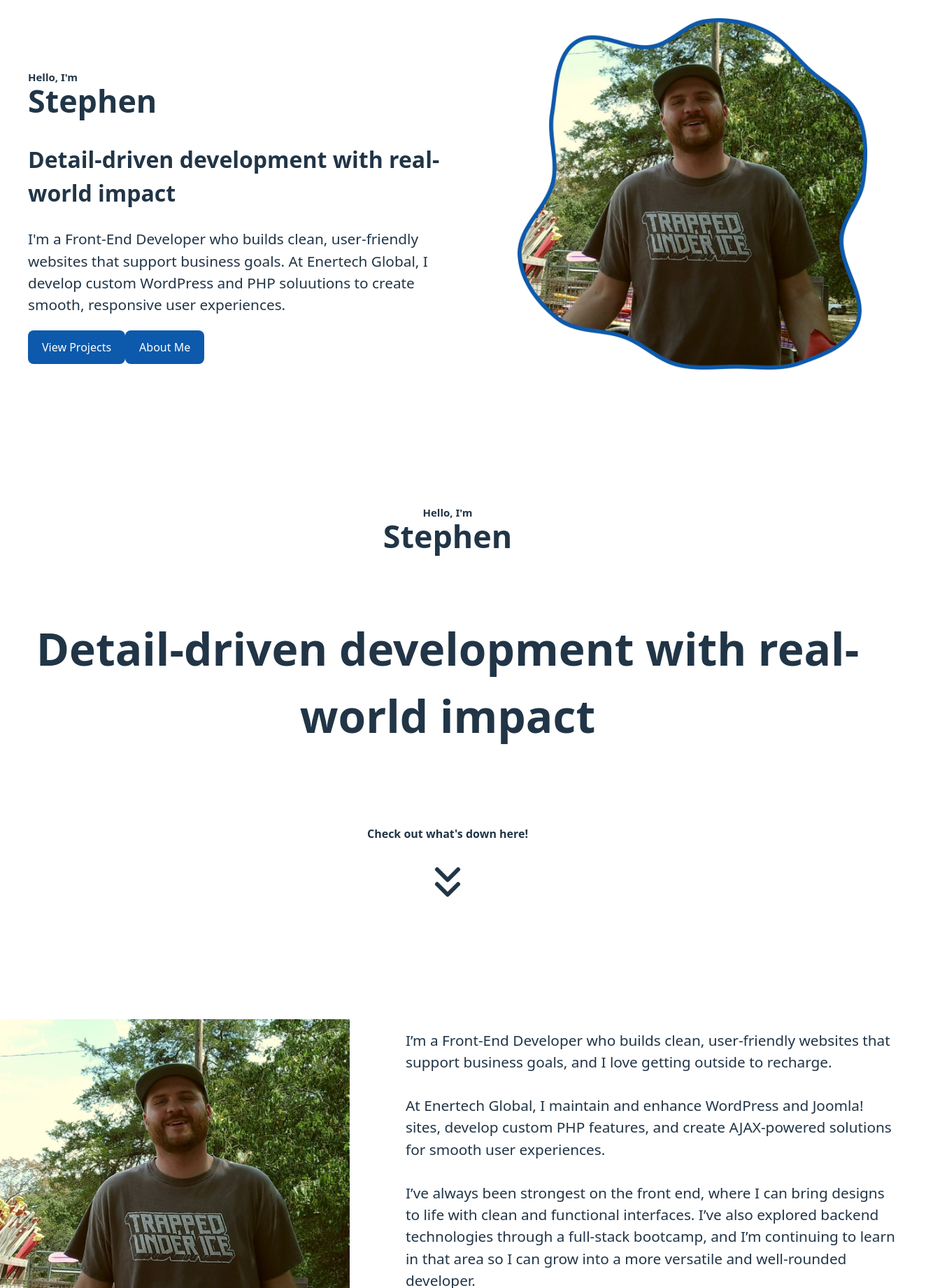
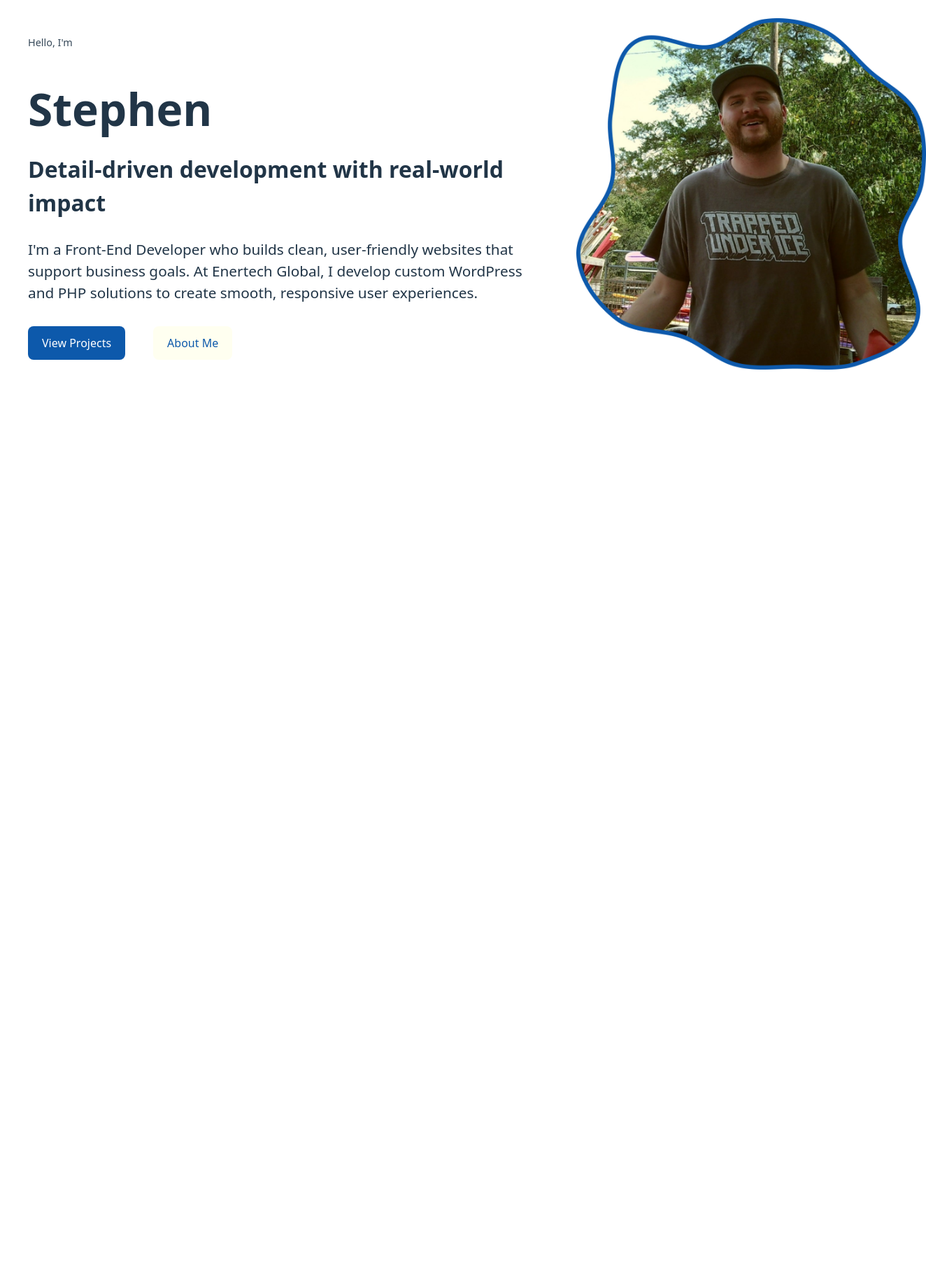
Before and after one commit to stephen-kern/vue-portfolio, a Vue app: page / in a window 1280 px wide. Shown: the part 140-1980 px from the top of the page at 70% size, 1324 px wide, since content can reach past the window. After the commit the page ends 860 px from the top, so only its background shows below. Built offline with nearby package versions, Linux system fonts and the light colour scheme.

Commit message:
home refactor

```diff
--- a/src/style.css
+++ b/src/style.css
@@ -53,8 +53,9 @@ body {
 }
 
 h1 {
-  font-size: 2.8em;
-  line-height: 1;
+  font-size: clamp(2.5rem, 6vw, 4rem);
+  line-height: 1.1;
+  margin-bottom: 1rem;
 }
 h2{
   font-size: 2rem;
@@ -62,6 +63,14 @@ h2{
 img,
 picture {
   max-width: 100%;
+}
+
+button {
+  border: none;
+}
+button a {
+  color: white;
+  text-decoration: none;
 }
 
 .primary-button {
@@ -75,7 +84,22 @@ picture {
 }
 .primary-button:hover {
   background-color: var(--primary-hover);
-  cursor: pointer;
+}
+
+.secondary-button{
+  display: inline-block;
+  padding: 0.75rem 1.25rem;
+  background-color: #FFFFF0;
+  color: var(--primary);
+  border-radius: 0.5rem;
+  text-decoration: none;
+  transition: 0.2s;
+}
+
+.secondary-button:hover{
+  outline: 2px solid var(--primary);
+  outline-offset: -2px;
+  transition: ease;
 }
 
 .card {
--- a/src/views/Home.vue
+++ b/src/views/Home.vue
@@ -1,7 +1,7 @@
 <script setup lang="ts">
 const name: string = "Stephen";
-import SkillsBar from "../components/SkillsBar.vue";
-import { ChevronsDown } from "lucide-vue-next";
+// import SkillsBar from "../components/SkillsBar.vue";
+// import { ChevronsDown } from "lucide-vue-next";
 import { ref, onMounted, onUnmounted } from "vue";
 
 const scrollY = ref(0);
@@ -23,24 +23,25 @@ onUnmounted(() => {
   <section class="hero">
     <div class="hero__inner">
       <div class="hero__content">
+        <p class="intro-label">Hello, I'm</p>
         <h1>
-          <span style="font-size: 15px">Hello, I'm </span> <br />{{ name }}
+          {{ name }}
         </h1>
 
         <h2>Detail-driven development with real-world impact</h2>
 
-        <p>
+        <p class="cta">
           I'm a Front-End Developer who builds clean, user-friendly websites
           that support business goals. At Enertech Global, I develop custom
-          WordPress and PHP soluutions to create smooth, responsive user
+          WordPress and PHP solutions to create smooth, responsive user
           experiences.
         </p>
 
-        <div>
+        <div class="hero-buttons">
           <router-link to="/projects" class="primary-button"
             >View Projects</router-link
           >
-          <router-link to="/about" class="primary-button">About Me</router-link>
+          <router-link to="/about" class="secondary-button">About Me</router-link>
         </div>
       </div>
       <div class="hero__image">
@@ -52,51 +53,7 @@ onUnmounted(() => {
       </div>
     </div>
   </section>
-  <section class="cta">
-    <h1><span style="font-size: 15px">Hello, I'm </span> <br />{{ name }}</h1>
 
-    <h2>Detail-driven development with real-world impact</h2>
-
-    <div
-      class="cta-space"
-      :style="{
-        opacity: Math.max(1 - scrollY / 550, 0), // Fade out as you scroll down
-        transition: 'opacity 0.3s ease',
-      }"
-    >
-      <h4>Check out what's down here!</h4>
-      <ChevronsDown class="chevrons" :size="72" />
-    </div>
-  </section>
-  <section class="story-section">
-    <div class="story-grid">
-      <img
-        class="pfp"
-        src="../assets/summer24square.JPG"
-        alt="stephen kern in the wild"
-      />
-
-      <div>
-        <p>
-          I’m a Front-End Developer who builds clean, user-friendly websites
-          that support business goals, and I love getting outside to recharge.
-          <br /><br />
-          At Enertech Global, I maintain and enhance WordPress and Joomla!
-          sites, develop custom PHP features, and create AJAX-powered solutions
-          for smooth user experiences.
-          <br /><br />
-          I’ve always been strongest on the front end, where I can bring designs
-          to life with clean and functional interfaces. I’ve also explored
-          backend technologies through a full-stack bootcamp, and I’m continuing
-          to learn in that area so I can grow into a more versatile and
-          well-rounded developer.
-        </p>
-        <br /><br />
-        <router-link to="/about" class="primary-button">Learn More</router-link>
-      </div>
-    </div>
-    <SkillsBar />
-  </section>
 </template>
 
 <style scoped>
@@ -110,54 +67,33 @@ onUnmounted(() => {
   gap: 4rem;
 }
 
-.cta {
-  display: flex;
-  flex-direction: column;
-  text-align: center;
-  height: 80vh;
-  padding: 2em;
+
+
+.hero__content{
+  flex: 0 0 60%;
 }
 
-.cta-space {
-  text-align: center;
-  margin-top: auto;
-}
-.cta h2 {
-  font-size: 4rem;
+.intro-label{
+  font-size: 0.9rem;
+  opacity: 0.9;
+  line-height: 1;
 }
 
-.story-grid {
-  height: 85vh;
-  padding: 2em 0;
+.hero-buttons {
+  display: flex;
+  gap: 2.5rem;
+  margin-top: 2rem;
+}
+
+.cta{
+  font-size: 1.3rem;
+  line-height: 1.5;
+}
+
+.hero__image{
+  flex: 0 0 40%;
   display: flex;
   justify-content: center;
-  align-items: center;
-}
-
-@keyframes pulse {
-  0%,
-  100% {
-    transform: translateY(0);
-  }
-  50% {
-    transform: translateY(6px);
-  }
-}
-
-.chevrons {
-  animation: pulse 2s infinite;
-}
-
-.story-grid {
-  display: flex;
-  justify-content: center;
-  align-items: center;
-  gap: 5em;
-}
-
-p {
-  font-size: 1.3rem;
-  line-height: 1.5;
 }
 
 .pfp {
@@ -168,7 +104,7 @@ p {
 @media (max-width: 768px) {
   .hero__inner {
     flex-direction: column;
-    text-align: center;
+    text-align: left;
   }
 }
 </style>
```
